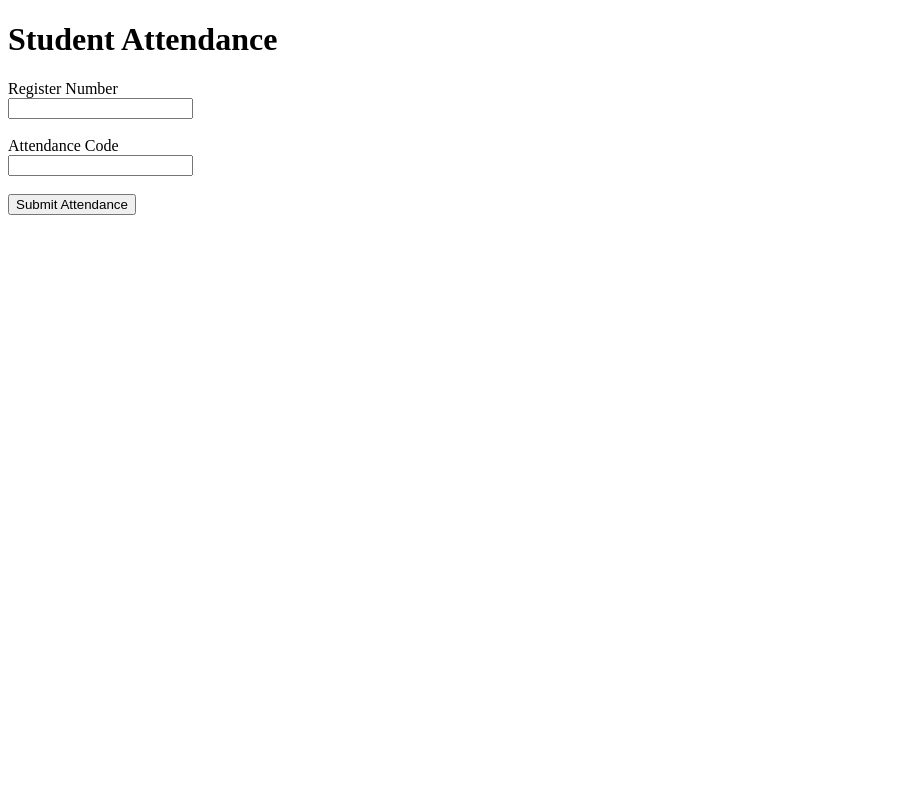
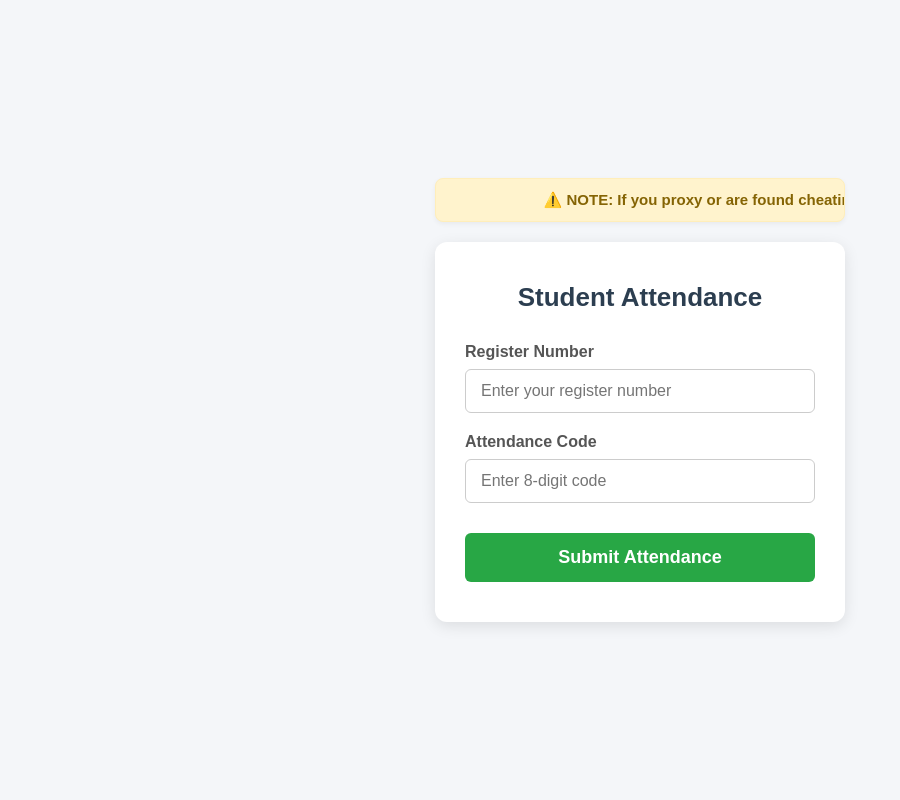
Before and after one commit to selvamuthu451/ClassHubAttendance, a Flask app: page /student in a window 1280 px wide. Shown: the whole page, without its empty margins (0-900 px from the left). Run offline with Flask 3, Linux system fonts and the light colour scheme.

Commit message:
Student page smooth animation

```diff
--- a/templates/student.html
+++ b/templates/student.html
@@ -1,34 +1,179 @@
 <!DOCTYPE html>
-<html>
+<html lang="en">
+<head>
+    <meta charset="UTF-8">
+    <meta name="viewport" content="width=device-width, initial-scale=1.0">
+    <title>Student Attendance</title>
+    <style>
+        * {
+            margin: 0;
+            padding: 0;
+            box-sizing: border-box;
+        }
 
-<head>
-    <title>Student Attendance</title>
+        body {
+            font-family: Arial, Helvetica, sans-serif;
+            background: #f4f6f9;
+            display: flex;
+            justify-content: center;
+            align-items: center;
+            height: 100vh;
+        }
+
+        .container {
+            width: 100%;
+            max-width: 450px;
+            padding: 20px;
+        }
+
+        /* Warning Marquee Styles */
+        .warning-banner {
+            background-color: #fff3cd;
+            color: #856404;
+            border: 1px solid #ffeeba;
+            border-radius: 8px;
+            padding: 12px;
+            margin-bottom: 20px;
+            overflow: hidden;
+            position: relative;
+            box-shadow: 0 2px 5px rgba(0,0,0,0.05);
+        }
+
+        .moving-text {
+            display: inline-block;
+            white-space: nowrap;
+            font-weight: bold;
+            font-size: 15px;
+            /* The animation moves the text from right to left */
+            animation: scroll-left 15s linear infinite;
+        }
+
+        @keyframes scroll-left {
+            0% { transform: translateX(100%); }
+            100% { transform: translateX(-100%); }
+        }
+
+        /* Card Styles */
+        .card {
+            background: white;
+            padding: 40px 30px;
+            border-radius: 12px;
+            box-shadow: 0 4px 15px rgba(0,0,0,0.1);
+            text-align: center;
+        }
+
+        .card h1 {
+            color: #2c3e50;
+            margin-bottom: 30px;
+            font-size: 26px;
+        }
+
+        /* Form Elements */
+        .form-group {
+            text-align: left;
+            margin-bottom: 20px;
+        }
+
+        .form-group label {
+            display: block;
+            font-weight: bold;
+            color: #555;
+            margin-bottom: 8px;
+        }
+
+        .form-group input {
+            width: 100%;
+            padding: 12px 15px;
+            border: 1px solid #ccc;
+            border-radius: 6px;
+            font-size: 16px;
+            transition: border-color 0.3s;
+        }
+
+        .form-group input:focus {
+            outline: none;
+            border-color: #007bff;
+            box-shadow: 0 0 5px rgba(0,123,255,0.2);
+        }
+
+        .submit-btn {
+            background: #28a745;
+            color: white;
+            border: none;
+            padding: 14px 20px;
+            font-size: 18px;
+            border-radius: 6px;
+            cursor: pointer;
+            width: 100%;
+            font-weight: bold;
+            margin-top: 10px;
+            transition: background 0.3s;
+        }
+
+        .submit-btn:hover {
+            background: #218838;
+        }
+
+        /* Response Messages */
+        .message-box {
+            margin-top: 20px;
+            padding: 15px;
+            border-radius: 6px;
+            font-weight: bold;
+            font-size: 15px;
+        }
+
+        .success {
+            background-color: #d4edda;
+            color: #155724;
+            border: 1px solid #c3e6cb;
+        }
+
+        .error {
+            background-color: #f8d7da;
+            color: #721c24;
+            border: 1px solid #f5c6cb;
+        }
+    </style>
 </head>
-
 <body>
 
-<h1>Student Attendance</h1>
+    <div class="container">
 
-<form method="POST">
+        <!-- Moving Warning Note -->
+        <div class="warning-banner">
+            <div class="moving-text">
+                ⚠️ NOTE: If you proxy or are found cheating in attendance, you will be marked absent for the next 5 classes! ⚠️
+            </div>
+        </div>
 
-<label>Register Number</label><br>
-<input type="text" name="register_number" required>
+        <!-- Attendance Form Card -->
+        <div class="card">
+            <h1>Student Attendance</h1>
 
-<br><br>
+            <form method="POST">
+                <div class="form-group">
+                    <label>Register Number</label>
+                    <input type="text" name="register_number" placeholder="Enter your register number" required>
+                </div>
 
-<label>Attendance Code</label><br>
-<input type="text" name="attendance_code" required>
+                <div class="form-group">
+                    <label>Attendance Code</label>
+                    <input type="text" name="attendance_code" placeholder="Enter 8-digit code" required autocomplete="off">
+                </div>
 
-<br><br>
+                <input type="submit" value="Submit Attendance" class="submit-btn">
+            </form>
 
-<input type="submit" value="Submit Attendance">
+            <!-- Server Response Message -->
+            {% if message %}
+                <div class="message-box {% if 'Successfully' in message %}success{% else %}error{% endif %}">
+                    {{ message }}
+                </div>
+            {% endif %}
+        </div>
 
-</form>
-
-{% if message %}
-<h3>{{ message }}</h3>
-{% endif %}
+    </div>
 
 </body>
-
 </html>
```
